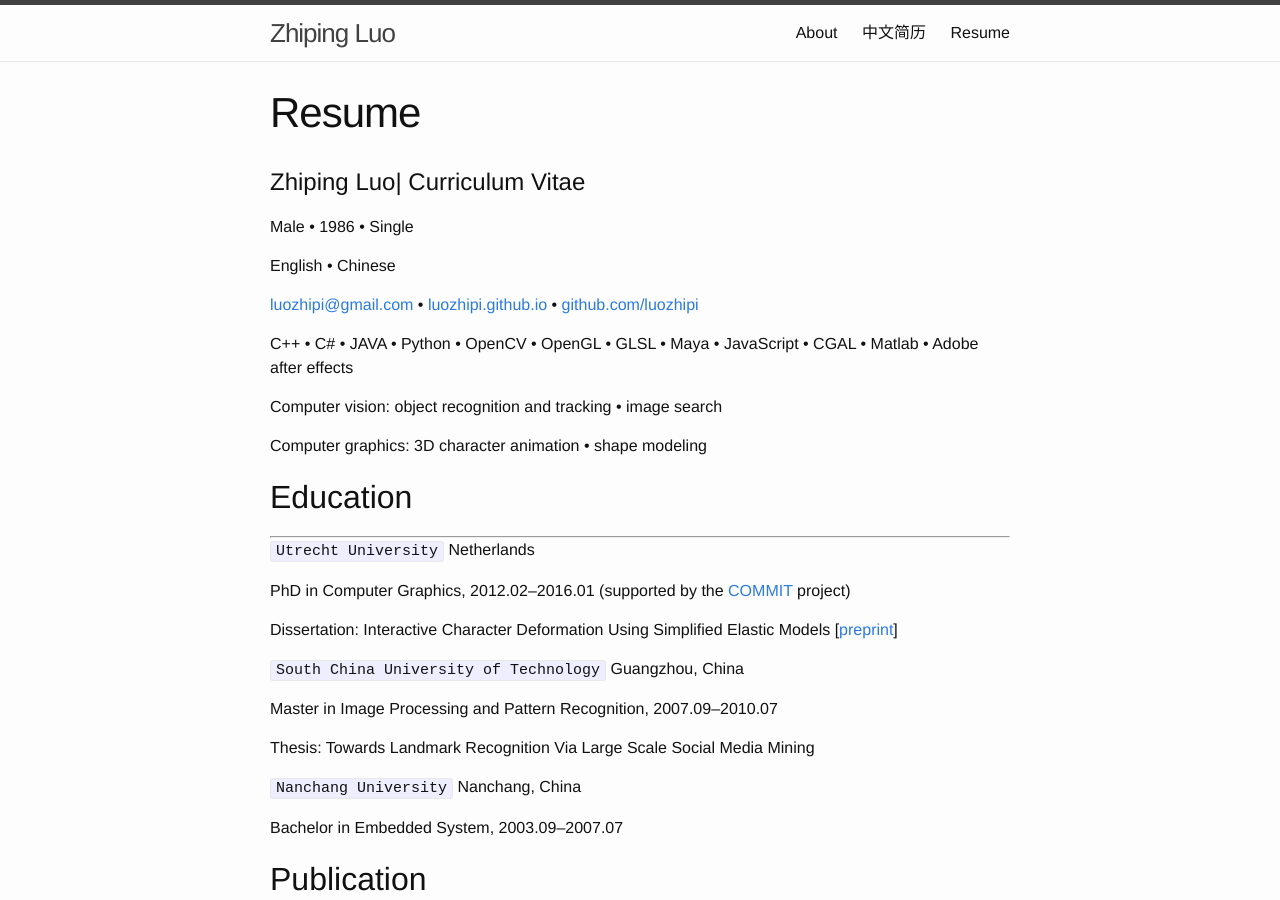
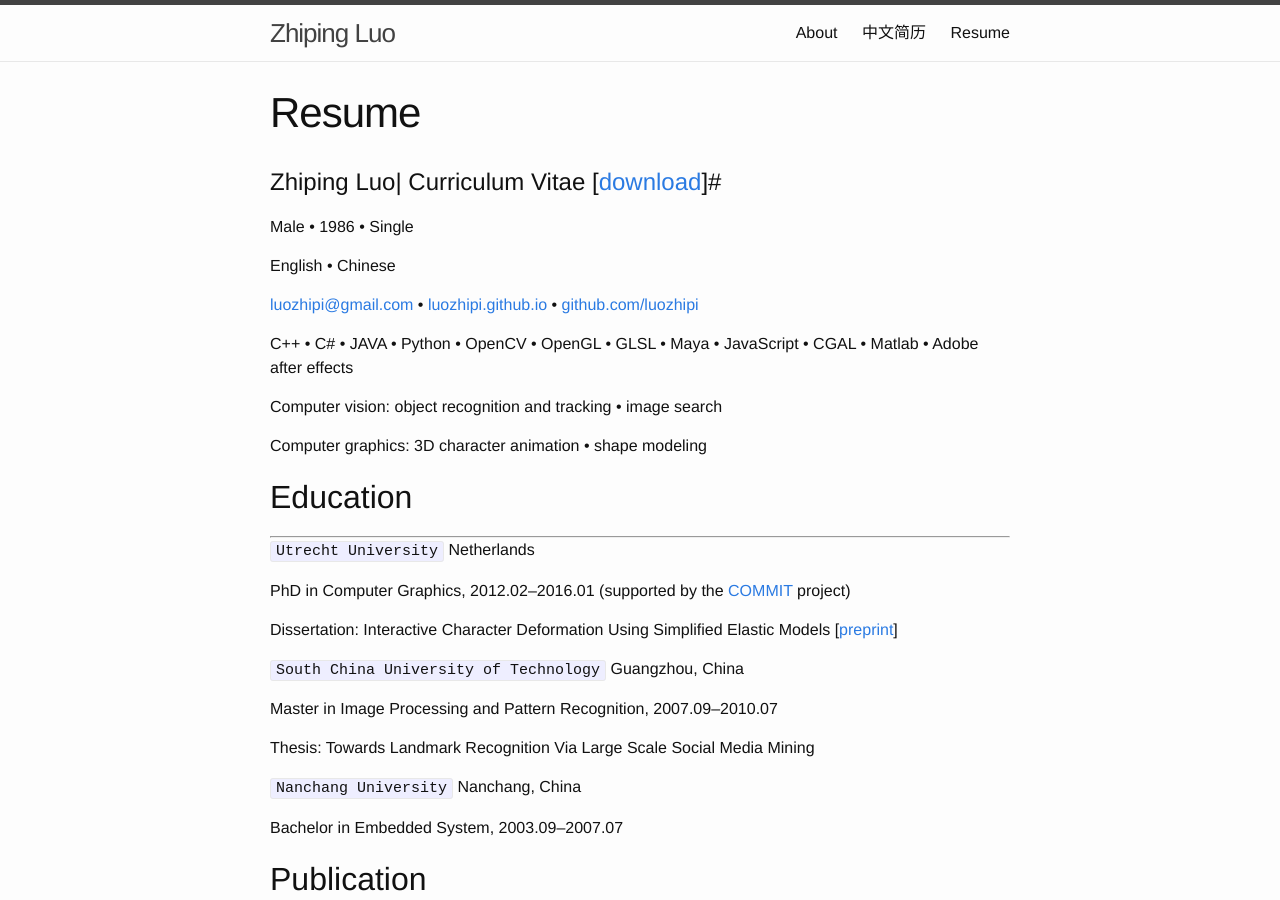
Before and after one commit to luozhipi/luozhipi.github.io, a Jekyll site: the page built from resume_EN.md, in a window 1280 px wide and 900 px high. Built offline with Jekyll 4.4.1, drawn with Linux system fonts in a browser that asks for light colours.

Commit message:
Update resume_EN.md

```diff
--- a/resume_EN.md
+++ b/resume_EN.md
@@ -3,7 +3,7 @@ layout: page
 title: Resume
 permalink: /cv_en/
 ---
-# Zhiping Luo| Curriculum Vitae #
+# Zhiping Luo| Curriculum Vitae [[download]]#
 
 Male • 1986 • Single
 
@@ -172,4 +172,5 @@ China
 [NUS-WIDE]: http://lms.comp.nus.edu.sg/research/NUS-WIDE.htm
 [FEMNeck code]: https://github.com/luozhipi/FEM-Neck
 [preprint]:  /papers/theis_v2_low.pdf
+[download]:  /papers/Zhiping-CV-EN.pdf
 [COMMIT]: http://www.commit-nl.nl/
```
